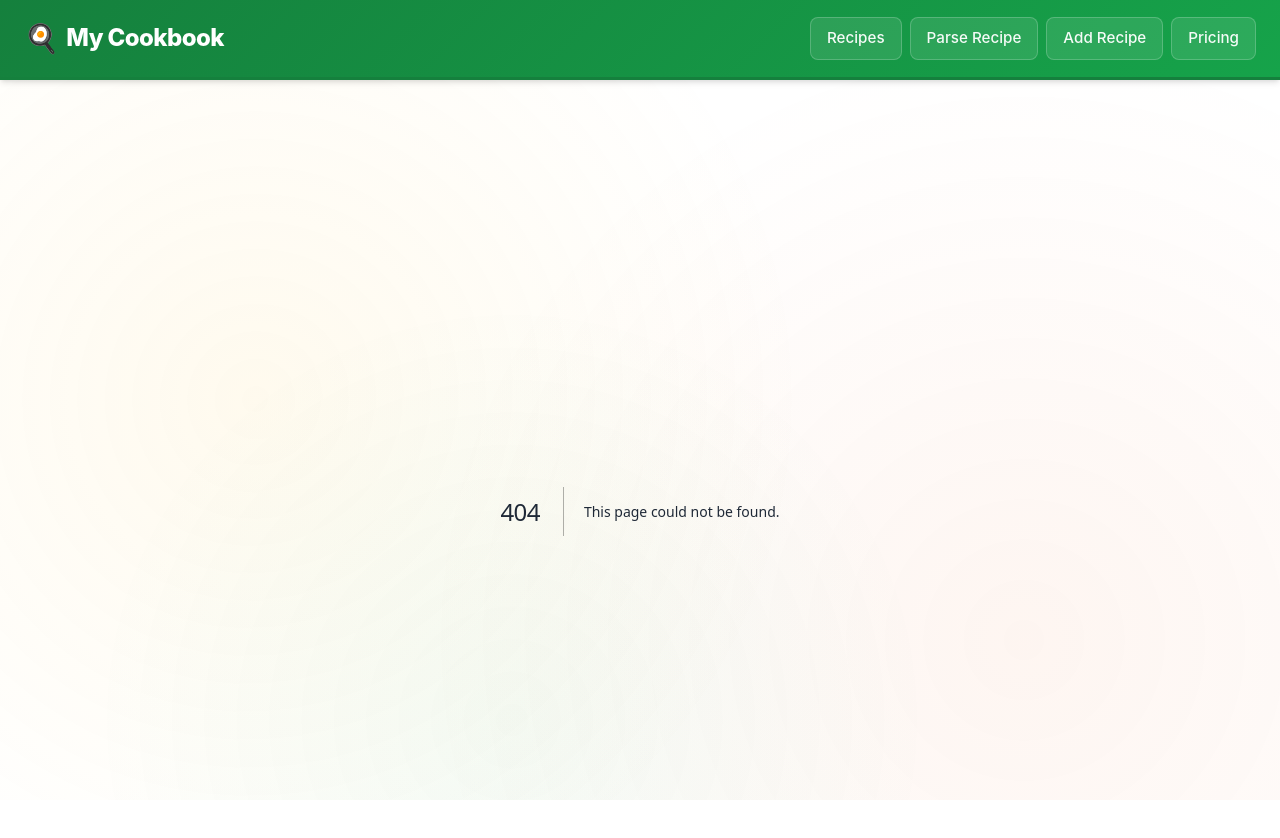
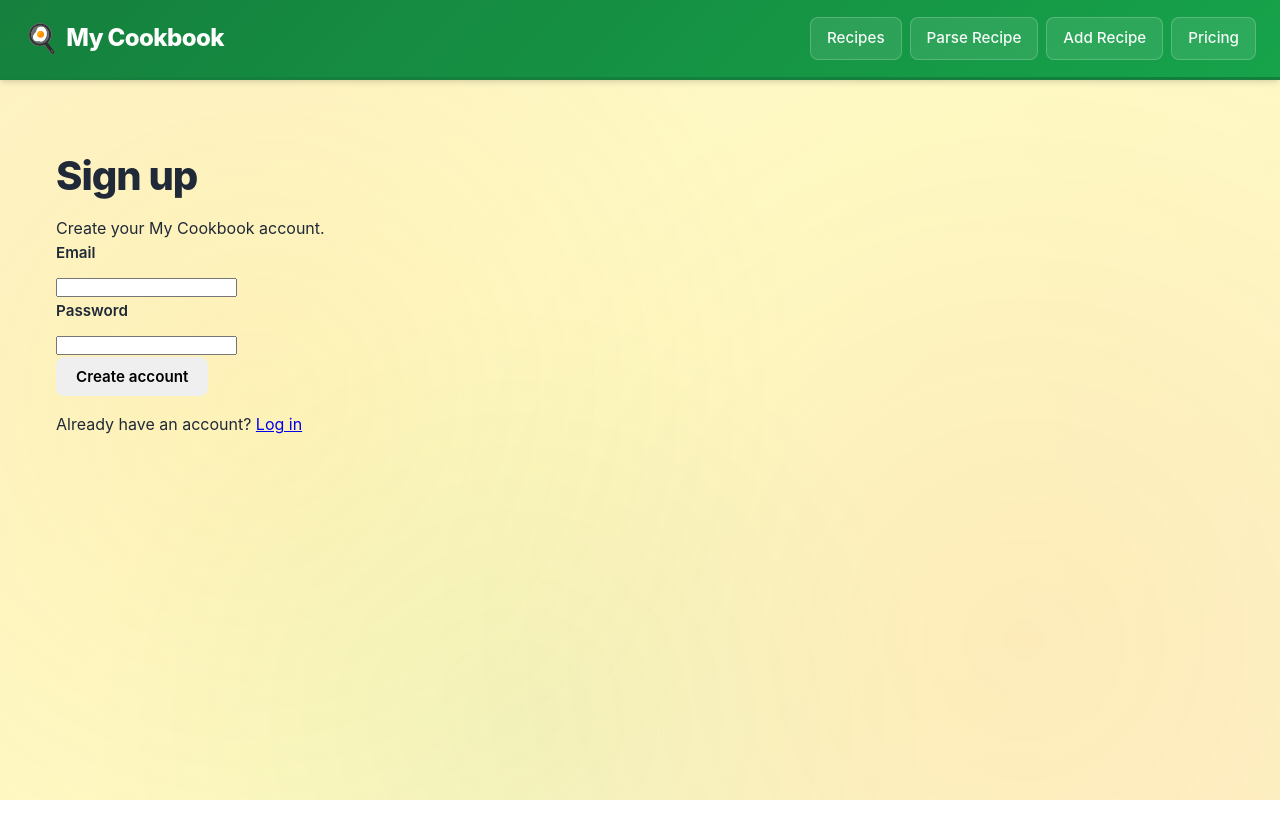
Before and after one commit to rwilliamspbg-ops/My-Cookbook-V1.0, a Next.js app: page /signup in a window 1280 px wide. Before the commit this address had no page. Shown: the top 838 px of the page. After the commit the page ends 800 px from the top, so only its background shows below. Built offline with nearby package versions, Linux system fonts and the light colour scheme.

Commit message:
Create signup.js

```diff
--- /dev/null
+++ b/pages/signup.js
@@ -0,0 +1,28 @@
+// pages/signup.js
+import Link from 'next/link';
+
+export default function Signup() {
+  return (
+    <main style={{ padding: '2rem' }}>
+      <h1>Sign up</h1>
+      <p>Create your My Cookbook account.</p>
+
+      {/* Placeholder form – hook into your auth later */}
+      <form>
+        <div>
+          <label>Email</label>
+          <input type="email" name="email" required />
+        </div>
+        <div>
+          <label>Password</label>
+          <input type="password" name="password" required />
+        </div>
+        <button type="submit">Create account</button>
+      </form>
+
+      <p style={{ marginTop: '1rem' }}>
+        Already have an account? <Link href="/login">Log in</Link>
+      </p>
+    </main>
+  );
+}
```
